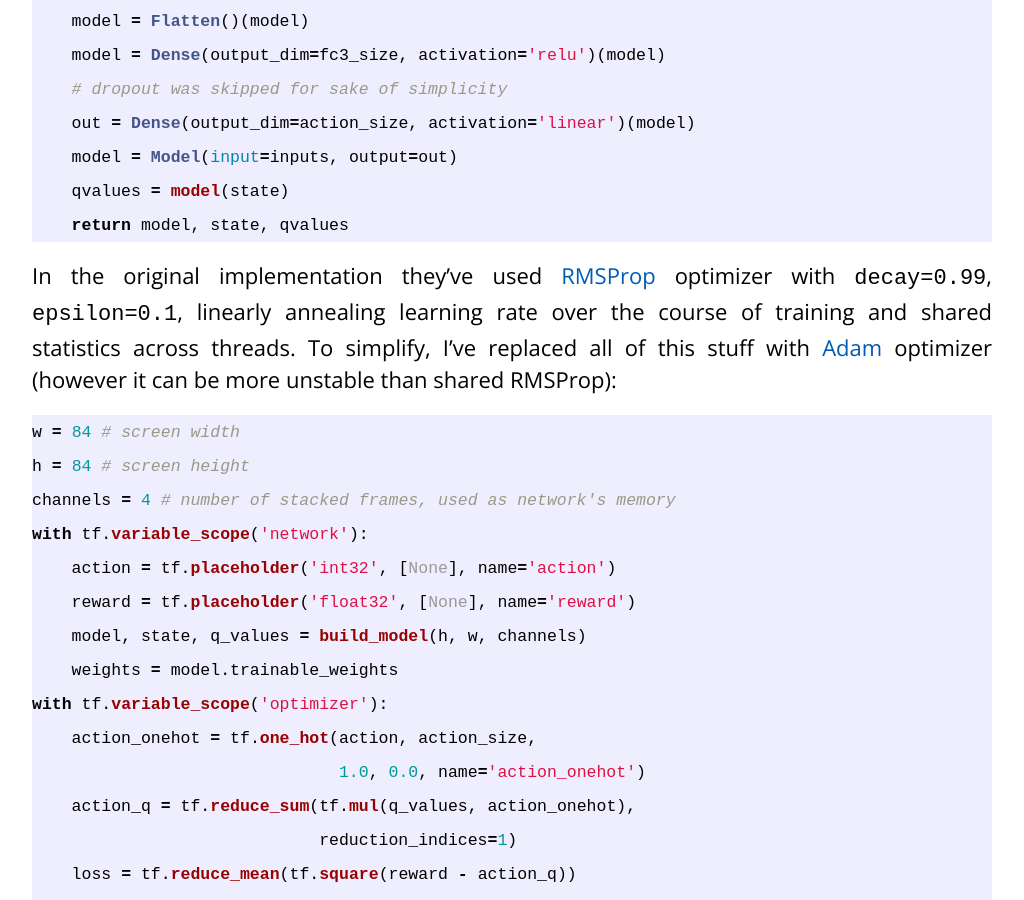
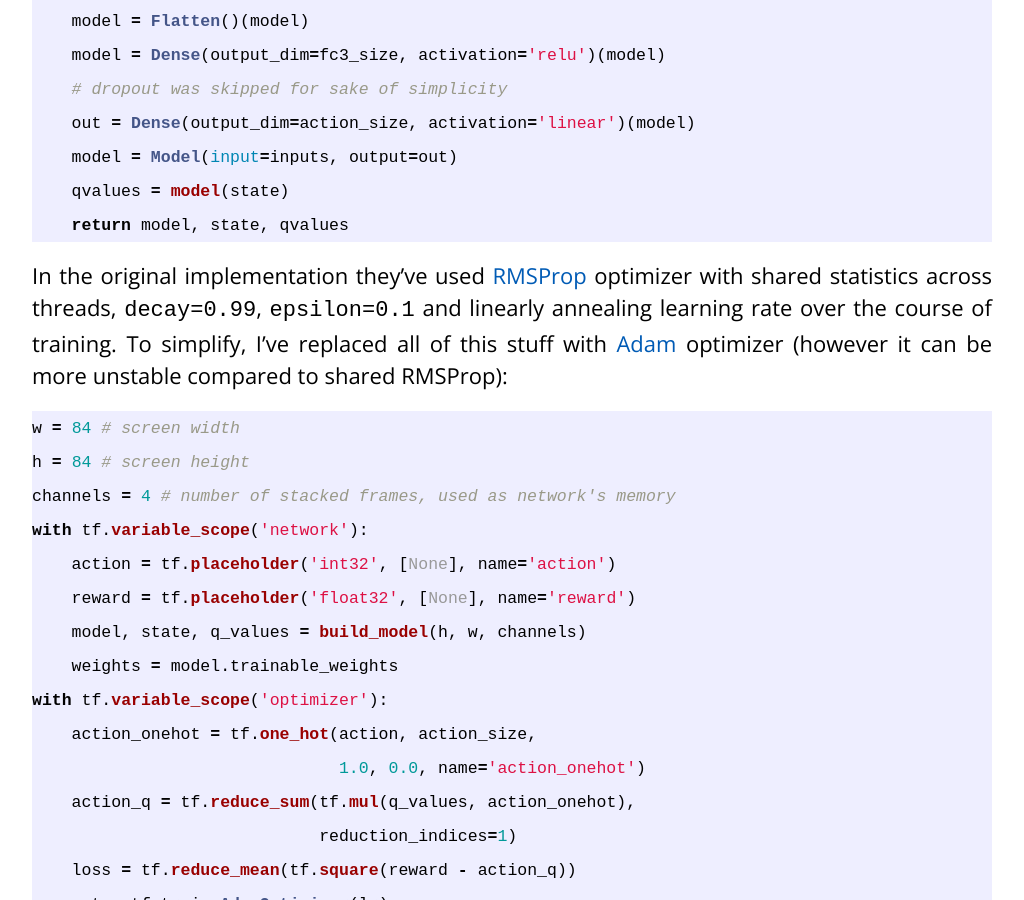
Before and after one commit to dbobrenko/dbobrenko.github.io, a Jekyll site: the page built from _posts/2016-11-03-async-deeprl.md, in a window 1280 px wide and 900 px high, scrolled down 7716 px. Shown: the whole window, without its empty margins (128-1152 px from the left). Built offline with Jekyll 4.4.1, drawn with Linux system fonts in a browser that asks for light colours; formulas are drawn with MathJax 3; comment, search, counter and statistics services are not loaded.

````diff
--- a/_posts/2016-11-03-async-deeprl.md
+++ b/_posts/2016-11-03-async-deeprl.md
@@ -148,7 +148,7 @@
 ```
 
 
-In the original implementation they've used [RMSProp](http://www.cs.toronto.edu/~tijmen/csc321/slides/lecture_slides_lec6.pdf) optimizer with `decay=0.99`, `epsilon=0.1`, linearly annealing learning rate over the course of training and shared statistics across threads. To simplify, I've replaced all of this stuff with [Adam](https://arxiv.org/abs/1412.6980) optimizer (however it can be more unstable than shared RMSProp):
+In the original implementation they've used [RMSProp](http://www.cs.toronto.edu/~tijmen/csc321/slides/lecture_slides_lec6.pdf) optimizer with shared statistics across threads, `decay=0.99`, `epsilon=0.1` and linearly annealing learning rate over the course of training. To simplify, I've replaced all of this stuff with [Adam](https://arxiv.org/abs/1412.6980) optimizer (however it can be more unstable compared to shared RMSProp):
 
 ```python
 w = 84 # screen width
````
